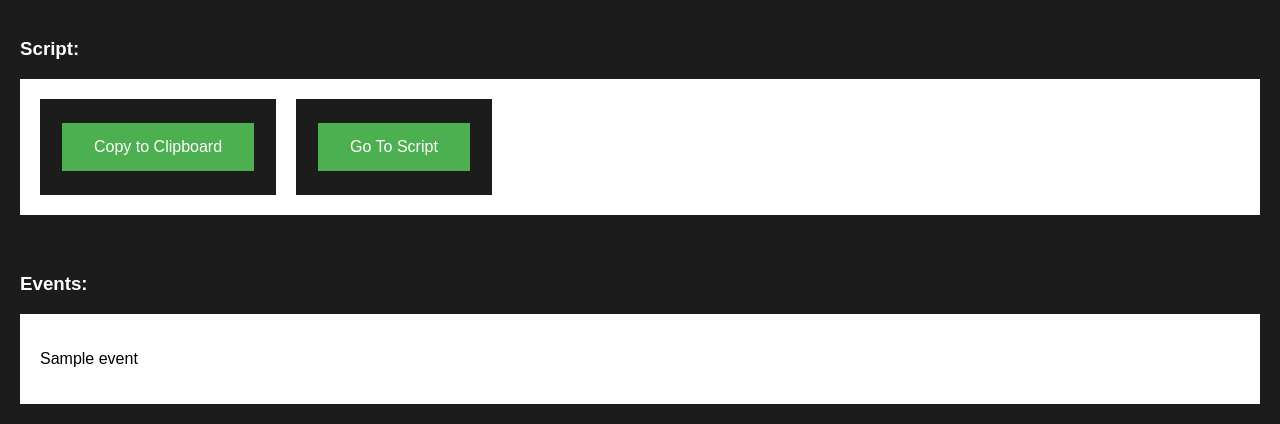
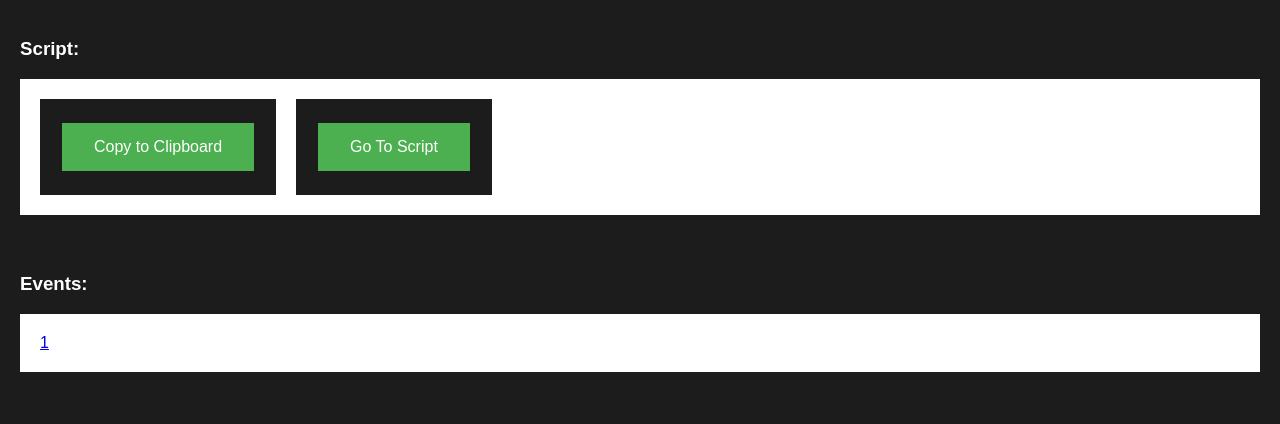
Before and after one commit to SelfTaughtCoder78704/convo_analytics, a Flask app: template templates/site.html in a window 1280 px wide. Shown: the part 660-1084 px from the top of the page. After the commit the page ends 1032 px from the top, so only its background shows below. Run offline with Flask 2, Linux system fonts and the light colour scheme; the template is opened without the code that fills it: values that come from a table or form of the project are taken from there, most other values are stand-ins (such as "Sample title", 1, 10 or a date in 2020); some libraries are stand-ins or nearby versions.

Commit message:
site view update

```diff
--- a/templates/site.html
+++ b/templates/site.html
@@ -233,7 +233,7 @@
       <div class="eventList">
         {% for event in events %}
         <div class="event">
-          <p>{{event}}</p>
+          <a href="/site/event_summary/{{event._id}}">{{event._id}}</a>
         </div>
         {% endfor %}
       </div>
```
